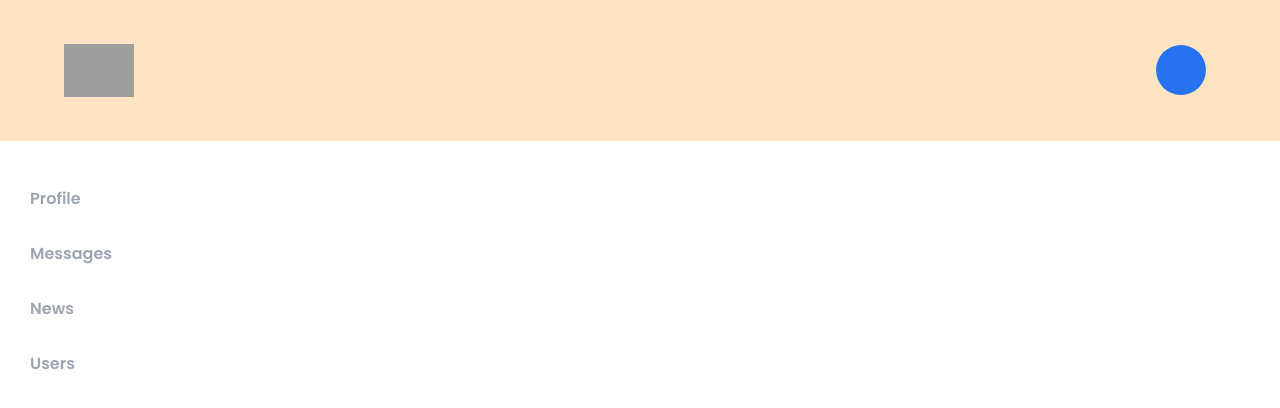
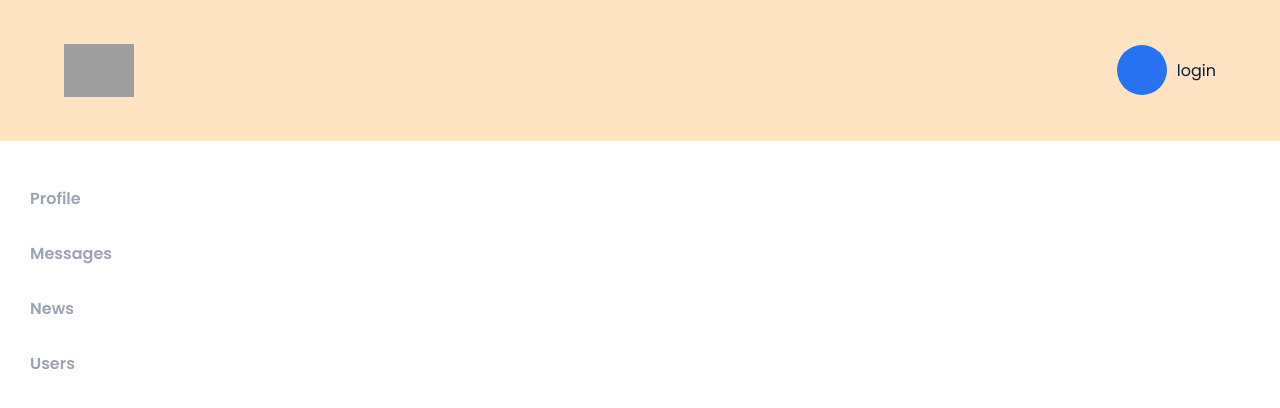
Before and after one commit to SakharovaKsu/Social-media, a React (Create React App) app: page /login in a window 1280 px wide. Shown: the top 408 px of the page. Built offline with nearby package versions, Linux system fonts and the light colour scheme; no server answers; grey boxes are pictures that could not be loaded.

Commit message:
добавление Redirect

```diff
--- a/src/App.tsx
+++ b/src/App.tsx
@@ -7,6 +7,7 @@ import DialogsContainer from './components/Dialogs/DialogsContainer';
 import {UsersContainer} from './components/Users/UsersContainer';
 import ProfileContainer from './components/Profile/ProfileContainer';
 import HeaderContainer from './components/Header/HeaderContainer';
+import Login from './components/Login/Login';
 
 
 const App = () => {
@@ -17,6 +18,7 @@ const App = () => {
                 <HeaderContainer/>
                 <Navbar/>
                 <div className='app-wrapper-content'>
+                    <Route path='/login' component={() => <Login/>}/>
                     {/*отрисовка компонента по клику на страничке*/}
                     {/*через render вызываем анонимную функцию, которая отрисовывает компонент*/}
                     <Route exact path='/dialogs' render={() => <DialogsContainer/>}/>
--- a/src/components/Dialogs/Dialogs.tsx
+++ b/src/components/Dialogs/Dialogs.tsx
@@ -4,19 +4,24 @@ import DialogItem from './DialogItem /DialogItem';
 import Message from './Message/Message';
 import TextArea from './TextArea/TextArea';
 import { DialogsPageType} from '../../redux/dialogsReducer';
+import {Redirect} from 'react-router-dom';
 
 type DialogsType = {
     dialogsPage: DialogsPageType
     addMessagesCallback: () => void
     updateNewMessageTextCallback: (text: string) => void
+    isAuth: boolean
 }
 
-const Dialogs:FC<DialogsType> = ({dialogsPage, addMessagesCallback, updateNewMessageTextCallback}) => {
+const Dialogs:FC<DialogsType> = ({dialogsPage, addMessagesCallback, updateNewMessageTextCallback, isAuth}) => {
 
     const dialogsElements = dialogsPage.dialogsData.map(dialog =>
         <DialogItem key={dialog.id} name={dialog.name} id={dialog.id} src={dialog.src}/>);
 
     const messagesElements = dialogsPage.messageData.map(message => <Message key={message.id} message={message.message} id={message.id}/>)
+
+    // Если мы не залогинены, то перенаправит на др. страницу
+    if(!isAuth) return <Redirect to={'./login'}/>
 
     return (
         <div className={s.dialogs}>
--- a/src/components/Dialogs/DialogsContainer.tsx
+++ b/src/components/Dialogs/DialogsContainer.tsx
@@ -10,7 +10,8 @@ import Dialogs from './Dialogs';
 
 const mapStateToProps = (state: StoreType) => {
     return {
-        dialogsPage: state.dialogsPage
+        dialogsPage: state.dialogsPage,
+        isAuth: state.auth.isAuth
     }
 }
 
--- a/src/components/Header/Header.tsx
+++ b/src/components/Header/Header.tsx
@@ -18,9 +18,9 @@ const Header: FC<HeaderType> = ({isAuth, login}) => {
                     {/*<img  src={''} alt={'Фото пользователя.'}/>*/}
                 </div>
                 <div>
-                    { isAuth
-                        ? login
-                        : <NavLink to={'/login'}></NavLink>
+                    { !isAuth
+                        ? <span>login</span>
+                        : <NavLink to={'/login'}>{login}</NavLink>
                     }
                 </div>
             </div>
--- /dev/null
+++ b/src/components/Login/Login.tsx
@@ -0,0 +1,11 @@
+import React from 'react';
+
+const Login = () => {
+    return (
+        <div>
+
+        </div>
+    );
+};
+
+export default Login;
--- a/src/components/Profile/ProfileContainer.tsx
+++ b/src/components/Profile/ProfileContainer.tsx
@@ -3,7 +3,7 @@ import Profile from './Profile';
 import {connect} from 'react-redux';
 import {StoreType} from '../../redux/reduxStore';
 import {getProfileTC} from '../../redux/postPageReducer';
-import {RouteComponentProps, withRouter} from 'react-router-dom';
+import {Redirect, RouteComponentProps, withRouter} from 'react-router-dom';
 
 type PathParamsType = { userId: string }
 type MapStateToPropsType = ReturnType<typeof mapStateToProps>
@@ -24,6 +24,9 @@ class ProfileAPIContainer extends React.Component<ProfileContainer> {
     }
 
     render() {
+        // Если мы не залогинены, то перенаправит на др. страницу
+        if(!this.props.isAuth) return <Redirect to={'./login'}/>
+
         return (
                 <Profile {...this.props} profile={this.props.profile}/>
         );
@@ -32,7 +35,8 @@ class ProfileAPIContainer extends React.Component<ProfileContainer> {
 
 const mapStateToProps = (state: StoreType) => {
     return {
-        profile: state.postPage.profile
+        profile: state.postPage.profile,
+        isAuth: state.auth.isAuth
     }
 }
 
```
